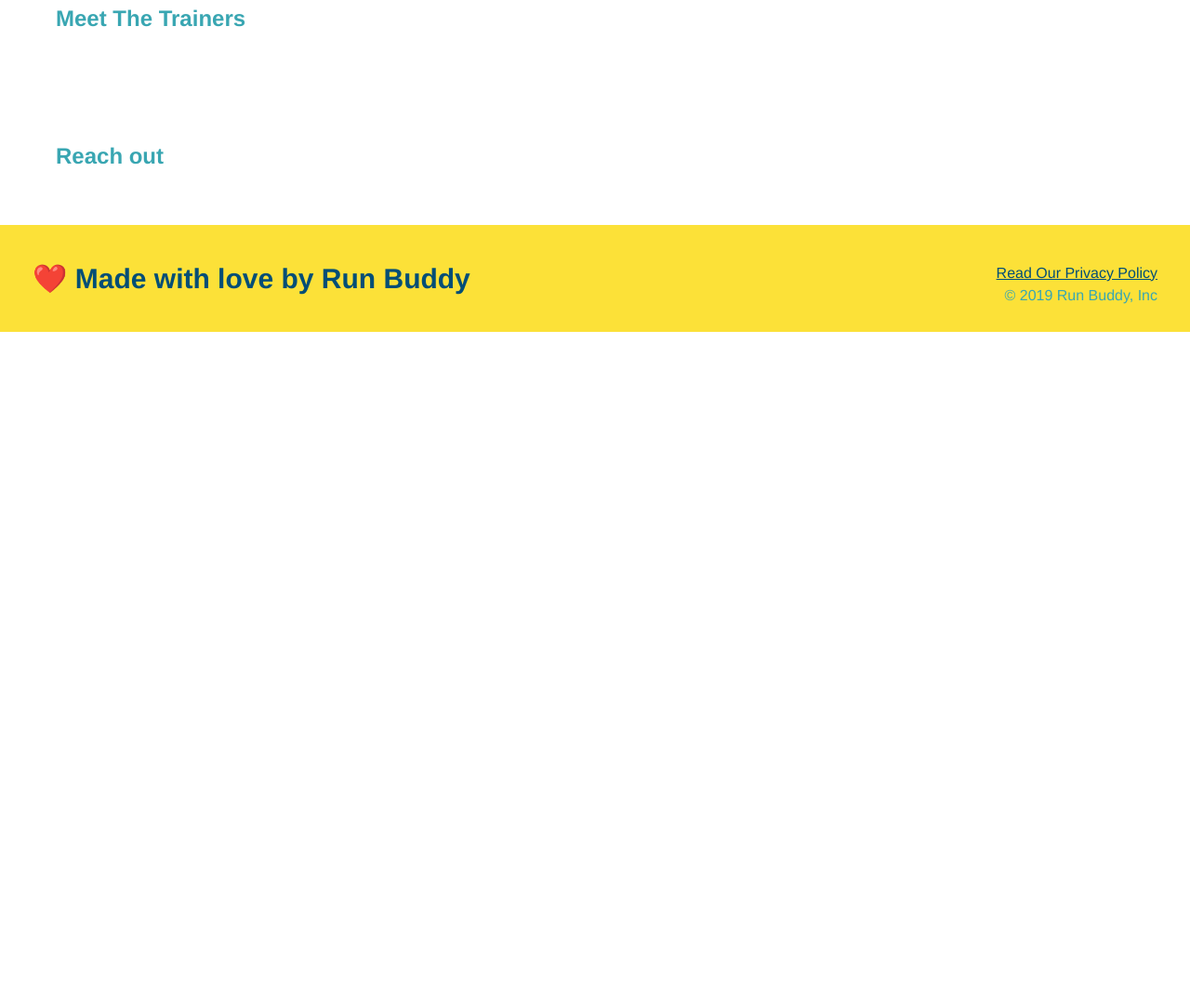
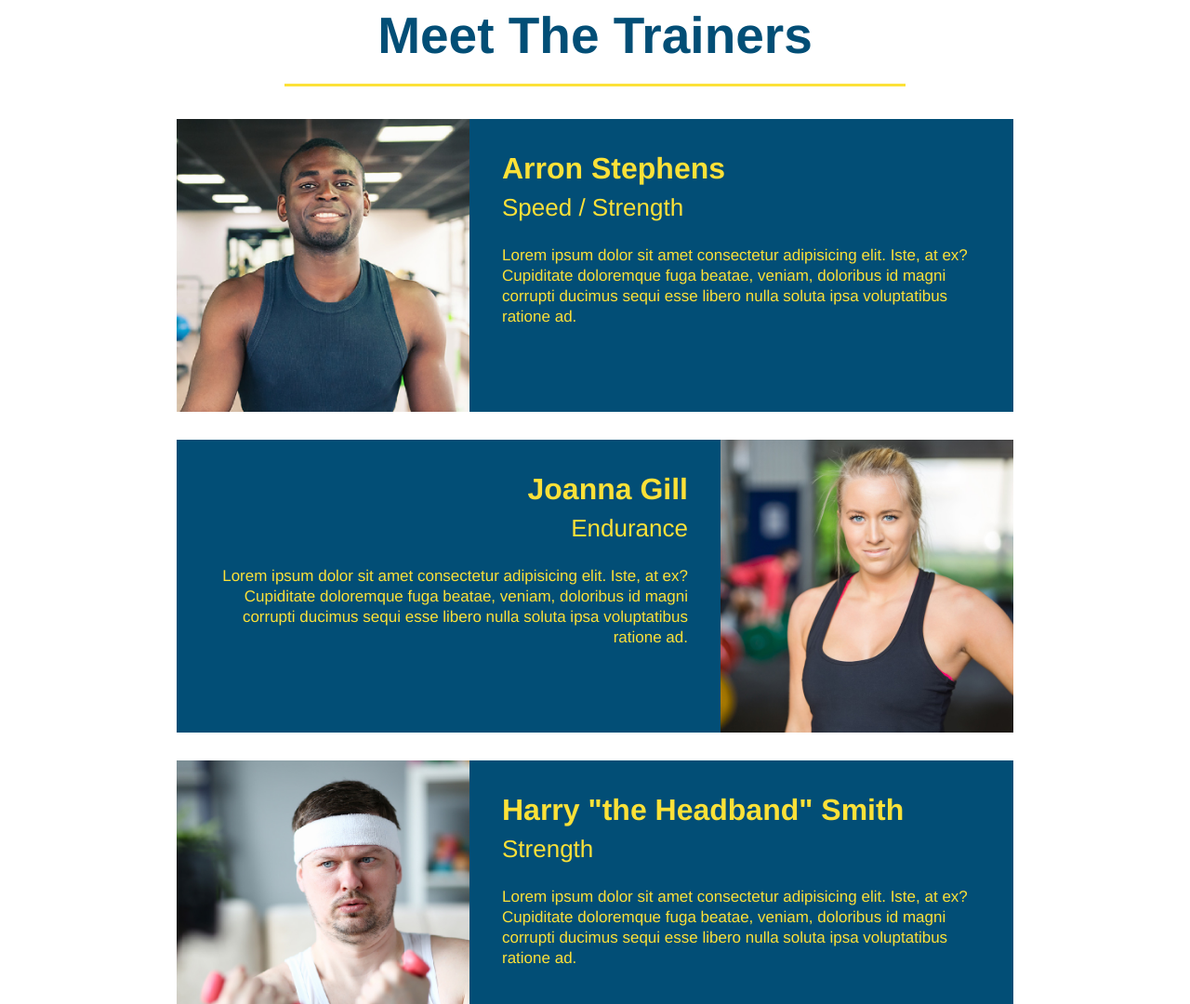
Before and after one commit to kmelissasantos/run-buddy, a plain HTML site: page index.html in a window 1280 px wide. Shown: the part 2740-3820 px from the top of the page at 93% size. Before the commit the page ends 3097 px from the top, so only its background shows below. Drawn offline with Linux system fonts and the light colour scheme.

Commit message:
meet the trainers section

```diff
--- a/assets/css/style.css
+++ b/assets/css/style.css
@@ -175,3 +175,50 @@
   .secondary-border {
     border-color: #39a6b2;
   }
+
+  .trainers {
+    text-align: center;
+  }
+
+  .trainer {
+    width: 900px;
+    margin: 0 auto 30px auto;
+    background: #024e76;
+    color: #fce138;
+    overflow: auto;
+  }
+
+  .trainer img {
+    width: 35%;
+    float: left;
+  }
+
+  .trainer-bio {
+    padding: 35px;
+    float: left;
+    width: 65%;
+  }
+
+  .text-left {
+    text-align: left;
+  }
+
+  .text-right {
+    text-align: right;
+  }
+
+  .trainer-bio h3 {
+    font-size: 32px;
+    margin-bottom: 8px;
+  }
+
+  .trainer-bio h4 {
+    font-weight: lighter;
+    font-size: 26px;
+    margin-bottom: 25px;
+  }
+
+  .trainer-bio p {
+    font-size: 17px;
+    line-height: 1.3;
+  }
--- a/index.html
+++ b/index.html
@@ -107,8 +107,42 @@
   </section>
 
  <!-- meet the trainers -->
-  <section>
-    <h2>Meet The Trainers</h2>
+  <section id="your-trainers" class="trainers">
+    <h2 class="section-title primary-border">
+      Meet The Trainers
+    </h2>
+    <article class="trainer">
+      <img src="./assets/images/trainer-1.jpg" alt="Arron Stephens in his workout clothes, ready to pump iron" />
+      <div class="trainer-bio text-left">
+        <h3>Arron Stephens</h3>
+        <h4>Speed / Strength</h4>
+        <p>
+          Lorem ipsum dolor sit amet consectetur adipisicing elit. Iste, at ex? Cupiditate doloremque fuga beatae, veniam, doloribus id magni corrupti ducimus sequi esse libero nulla soluta ipsa voluptatibus ratione ad.
+        </p>
+      </div>
+    </article>
+
+    <article class="trainer">
+      <div class="trainer-bio text-right">
+        <h3>Joanna Gill</h3>
+        <h4>Endurance</h4>
+        <p>
+          Lorem ipsum dolor sit amet consectetur adipisicing elit. Iste, at ex? Cupiditate doloremque fuga beatae, veniam, doloribus id magni corrupti ducimus sequi esse libero nulla soluta ipsa voluptatibus ratione ad.
+        </p>
+      </div>
+      <img src="./assets/images/trainer-2.jpg" alt="Joanna Gill cooling off after a workout" />
+    </article>
+
+    <article class="trainer">
+      <img src="./assets/images/trainer-3.jpg" alt="Harry Smith wearing a headband and lifting comically small pink weights" />
+      <div class="trainer-bio text-left">
+        <h3>Harry "the Headband" Smith</h3>
+        <h4>Strength</h4>
+        <p>
+          Lorem ipsum dolor sit amet consectetur adipisicing elit. Iste, at ex? Cupiditate doloremque fuga beatae, veniam, doloribus id magni corrupti ducimus sequi esse libero nulla soluta ipsa voluptatibus ratione ad.
+        </p>
+      </div>
+    </article>
   </section>
 
  <!-- reach out section -->
```
Also changed, not shown: assets/images/trainer-1.jpg (added), assets/images/trainer-2.jpg (added), assets/images/trainer-3.jpg (added).
